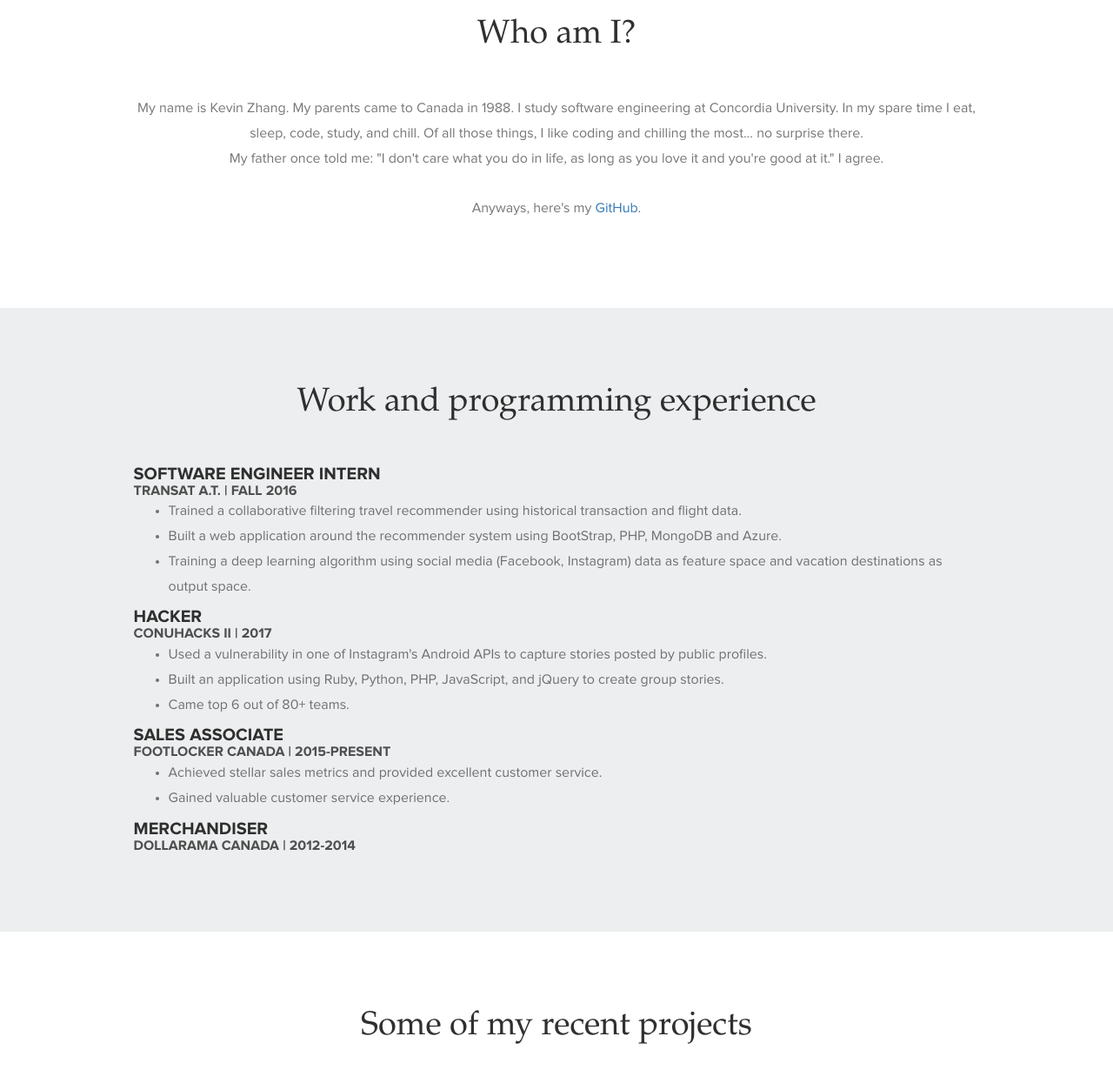
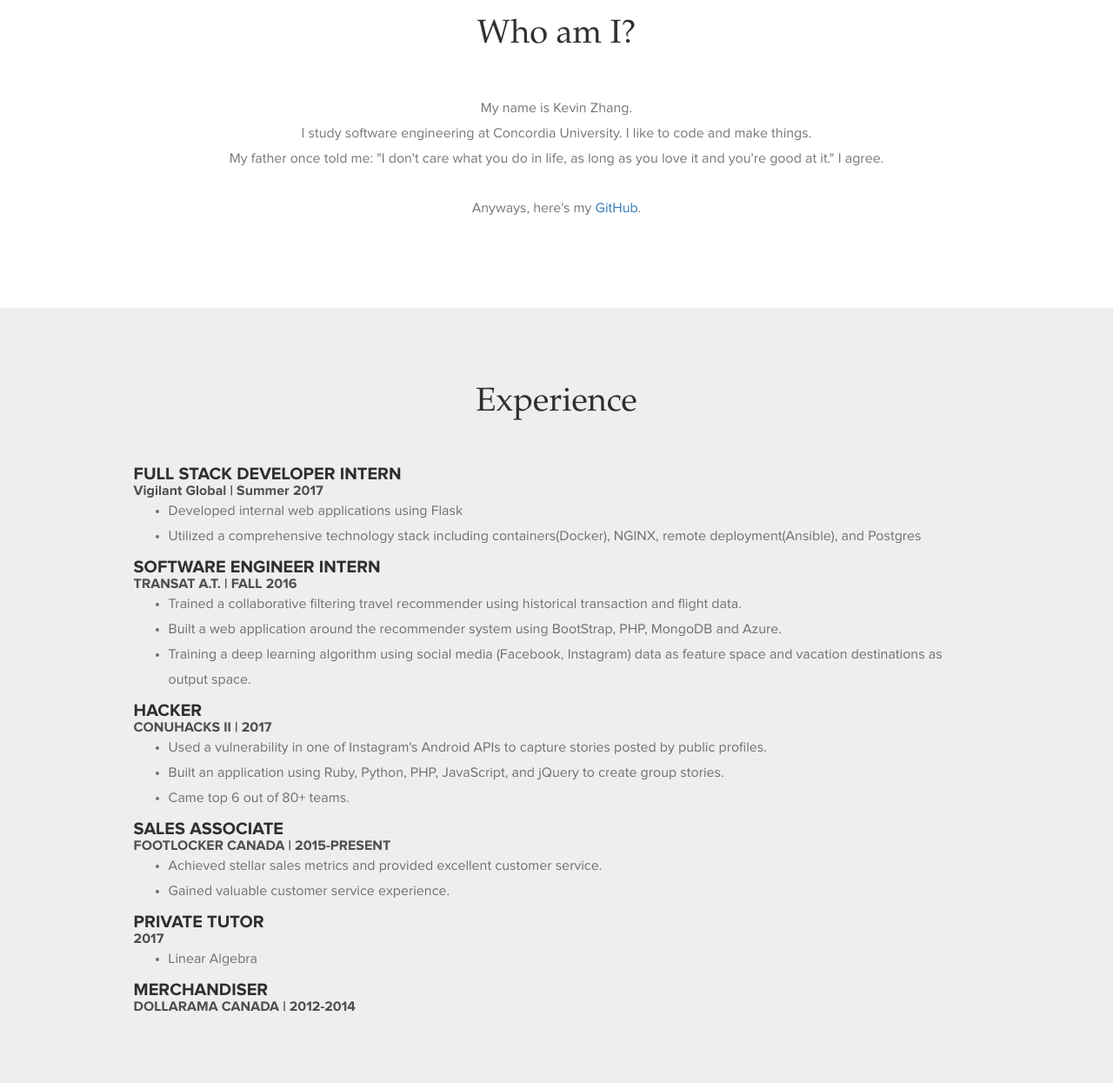
Before and after one commit to izconcept/izconcept.github.io, a plain HTML site: page index.html in a window 1280 px wide. Shown: the part 870-2115 px from the top of the page at 87% size. Drawn offline with nearby package versions, Linux system fonts and the light colour scheme.

Commit message:
updated CV

```diff
--- a/CSS/style.css
+++ b/CSS/style.css
@@ -49,7 +49,7 @@ body {
     position: relative;
     width: 100%;
     height: 100vh;
-    background-image: url(../media/landing-bg.jpg);
+    background: linear-gradient( rgba(0, 0, 0, 0.8), rgba(0, 0, 0, 0)), url(../media/landing-bg2.jpg);
     background-repeat:no-repeat;
     background-position: center center;
     background-size: cover;
--- a/index.html
+++ b/index.html
@@ -28,7 +28,7 @@
                 <div class="menu-item" data-scroll="section-experience">EXPERIENCE</div>
                 <div class="menu-item" data-scroll="section-projects">PROJECTS</div>
                 <div class="menu-item" data-scroll="section-education">EDUCATION</div>
-                <div class="menu-item" id="menu-contact">CONTACT</div>
+                <div class="menu-item" data-scroll="section-contact" id="menu-contact">CONTACT</div>
             </div>
         </div>
         <div class="centered animated fadeIn">
@@ -40,9 +40,10 @@
     <div id="section-profile" class="section container">
         <h1 class="text-lead">Who am I?</h1>
         <p class="text-content" id="profile-text">
-            My name is Kevin Zhang. My parents came to Canada in 1988. I study software engineering at Concordia University.
-            In my spare time I eat, sleep, code, study, and chill.
-            Of all those things, I like coding and chilling the most... no surprise there.
+            My name is Kevin Zhang.
+            <br/>
+            I study software engineering at Concordia University.
+            I like to code and make things.
             <br/>
             My father once told me: "I don't care what you do in life, as long as you love it and you're good at it." I agree.<br/><br/>
             Anyways, here's my <a href="https://github.com/izconcept" target="_blank">GitHub</a>.
@@ -50,8 +51,13 @@
     </div>
 
     <div id="section-experience" class="section">
-        <h1 class="text-lead" style="text-align: center;">Work and programming experience</h1>
-
+        <h1 class="text-lead" style="text-align: center;">Experience</h1>
+        <h1 class="text-lead2">FULL STACK DEVELOPER INTERN</h1>
+        <h1 class="text-lead3">Vigilant Global | Summer 2017</h1>
+        <ul>
+            <li><p class="text-content" style="margin-bottom: 0;">Developed internal web applications using Flask</p></li>
+            <li><p class="text-content" style="margin-bottom: 0;">Utilized a comprehensive technology stack including containers(Docker), NGINX, remote deployment(Ansible), and Postgres</p></li>
+        </ul>
         <h1 class="text-lead2">SOFTWARE ENGINEER INTERN</h1>
         <h1 class="text-lead3">TRANSAT A.T. | FALL 2016</h1>
         <ul>
@@ -66,14 +72,17 @@
             <li><p class="text-content" style="margin-bottom: 0;">Built an application using Ruby, Python, PHP, JavaScript, and jQuery to create group stories.</p></li>
             <li><p class="text-content" style="margin-bottom: 0;">Came top 6 out of 80+ teams.</p></li>
         </ul>
-
         <h1 class="text-lead2">SALES ASSOCIATE</h1>
         <h1 class="text-lead3">FOOTLOCKER CANADA | 2015-PRESENT</h1>
         <ul>
             <li><p class="text-content" style="margin-bottom: 0;">Achieved stellar sales metrics and provided excellent customer service.</p></li>
             <li><p class="text-content" style="margin-bottom: 0;">Gained valuable customer service experience.</p></li>
         </ul>
-
+        <h1 class="text-lead2">PRIVATE TUTOR</h1>
+        <h1 class="text-lead3">2017</h1>
+        <ul>
+            <li><p class="text-content" style="margin-bottom: 0;">Linear Algebra</p></li>
+        </ul>
         <h1 class="text-lead2">MERCHANDISER</h1>
         <h1 class="text-lead3">DOLLARAMA CANADA | 2012-2014</h1>
 
@@ -124,8 +133,10 @@
         <h1 class="text-lead2">CONCORDIA UNIVERSITY</h1>
         <h1 class="text-lead3">BEng Software Engineering | Montreal, Canada | 2015-2019</h1>
         <ul>
-            <li><p class="text-content" style="margin-bottom: 0;">3.82 cumulative GPA</p></li>
-            <li><p class="text-content" style="margin-bottom: 0;">Concordia University Engineering and Computer Science 2016 Dean's List (85th percentile)</p></li>
+            <li><p class="text-content" style="margin-bottom: 0;">Cumulative GPA: 3.89</p></li>
+            <li><p class="text-content" style="margin-bottom: 0;">Latest Term GPA: 4.06</p></li>
+            <li><p class="text-content" style="margin-bottom: 0;">2017 Concordia Department of ENCS Dean's list</p></li>
+            <li><p class="text-content" style="margin-bottom: 0;">2016 Concordia Department of ENCS Dean's list</p></li>
         </ul>
         <h1 class="text-lead2">John Abbott College</h1>
         <h1 class="text-lead3">DEC Pure and Applied Sciences | Montreal, Canada | 2013-2015</h1>
```
Also changed, not shown: javascript/index.js (+0 -8 lines), 2 other files.
